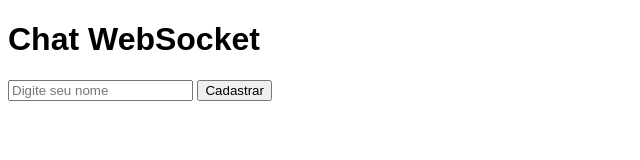
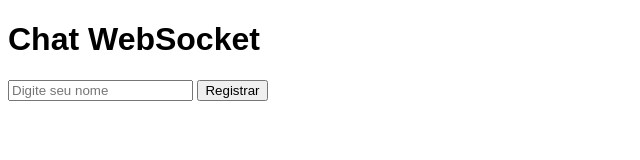
Before and after one commit to programacaosa/chatonline, a website: page index.html in a window 1280 px wide. Shown: the full height of the page, 0-640 px from the left. Drawn offline with Linux system fonts and the light colour scheme.

Commit message:
Update index.html

```diff
--- a/index.html
+++ b/index.html
@@ -148,7 +148,7 @@
     <h1>Chat WebSocket</h1>
     <div id="userSection">
         <input type="text" id="username" placeholder="Digite seu nome" />
-        <button id="registerBtn">Cadastrar</button>
+        <button id="registerBtn">Registrar</button>
     </div>
 
     <div id="chatSection">
```
